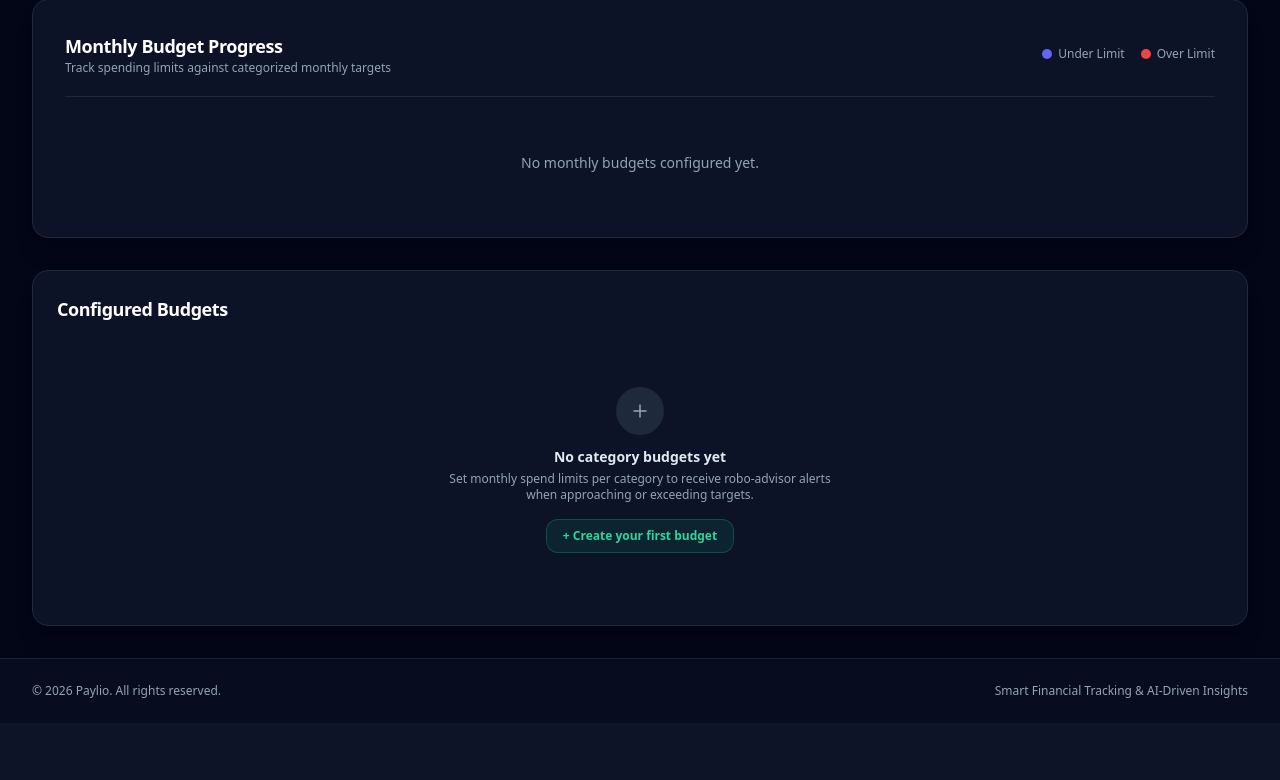
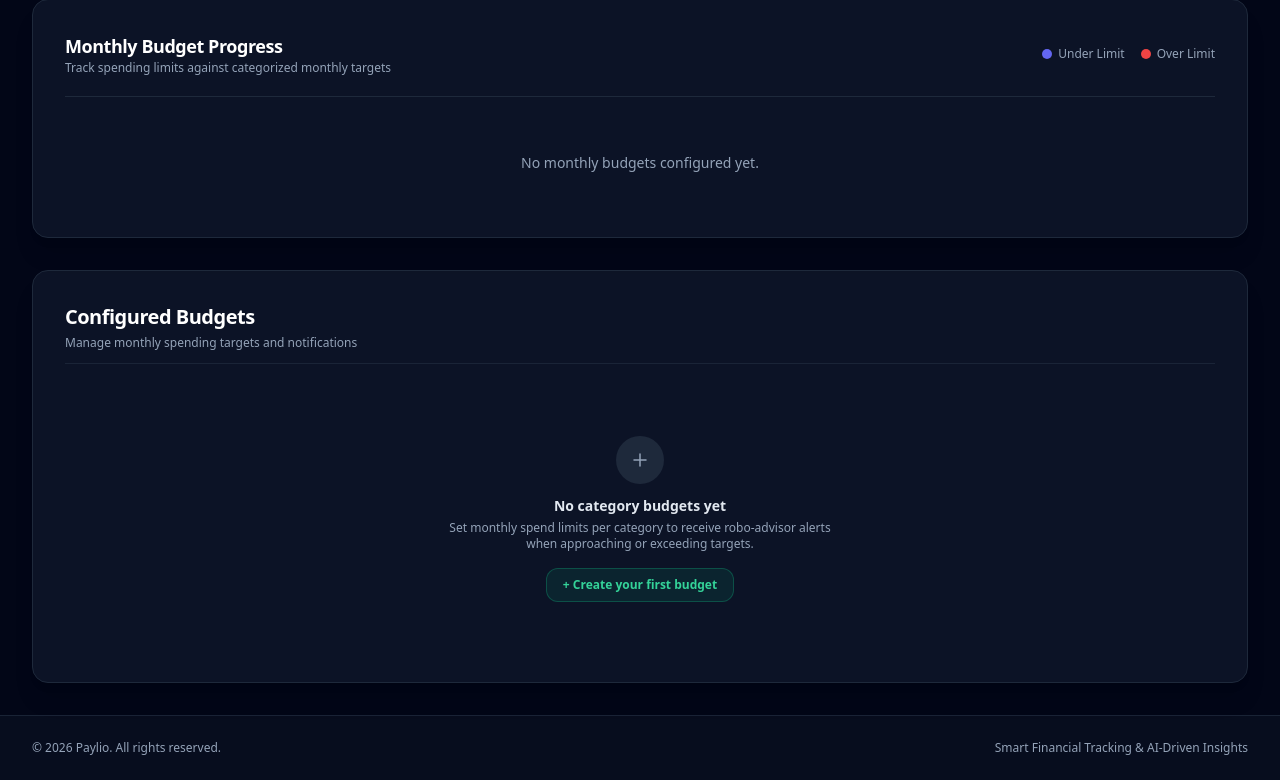
Before and after one commit to jul2264/Paylio, a Django app: page /budgets/ in a window 1280 px wide. Shown: the part 215-995 px from the top of the page. Before the commit the page ends 913 px from the top, so only its background shows below. Run offline with Django 5.2, Linux system fonts and the light colour scheme; the visitor is signed in with stand-in values (Sample User, id 1); data comes from the database, SQL or seed files in the repository; data that the repository does not hold is empty; style sheets or scripts are compiled from the project's sources; parts of the project's set-up code (start-up, migrations or seed data) failed here and were passed over.

Commit message:
feat: add budget list template for managing category spending limits

```diff
--- a/templates/budgets/list.html
+++ b/templates/budgets/list.html
@@ -33,25 +33,38 @@
     </div>
 
     <!-- Manage Budgets Card List -->
-    <div class="bg-slate-900/80 border border-slate-800 rounded-2xl p-6 shadow-xl">
-        <h2 class="text-lg font-bold text-white mb-4 tracking-tight">Configured Budgets</h2>
+    <div class="bg-slate-900/80 border border-slate-800 rounded-2xl p-6 sm:p-8 shadow-xl">
+        <div class="flex items-center justify-between mb-6 pb-3 border-b border-slate-800/80">
+            <div>
+                <h2 class="text-xl font-bold text-white tracking-tight">Configured Budgets</h2>
+                <p class="text-xs text-slate-400 mt-1">Manage monthly spending targets and notifications</p>
+            </div>
+            {% if budgets %}
+            <span class="text-xs font-semibold px-3 py-1 rounded-full bg-slate-800 text-slate-300 border border-slate-700/60">
+                {{ budgets|length }} Active
+            </span>
+            {% endif %}
+        </div>
 
         {% if budgets %}
-        <div class="divide-y divide-slate-800/60">
+        <div class="space-y-3">
             {% for budget in budgets %}
-            <div class="py-4 flex flex-col sm:flex-row sm:items-center justify-between gap-4">
-                <div class="flex items-center space-x-3">
-                    <div class="w-10 h-10 rounded-xl bg-slate-800 flex items-center justify-center font-bold text-emerald-400 border border-slate-700/60">
+            <div class="flex items-center justify-between p-4 sm:p-5 rounded-xl bg-slate-800/40 hover:bg-slate-800/70 border border-slate-800/80 hover:border-slate-700/80 transition-all duration-200">
+                <div class="flex items-center gap-4 min-w-0">
+                    <div class="w-12 h-12 rounded-xl bg-slate-800 flex items-center justify-center font-bold text-lg text-emerald-400 border border-slate-700/60 shadow-inner shrink-0">
                         {{ budget.category.name|slice:":1" }}
                     </div>
-                    <div>
-                        <div class="text-base font-semibold text-white">{{ budget.category.name }}</div>
-                        <div class="text-xs text-slate-400">Monthly Cap: <span class="text-slate-200 font-medium">₹{{ budget.monthly_limit|floatformat:2 }}</span></div>
+                    <div class="flex flex-col justify-center min-w-0">
+                        <div class="text-base font-semibold text-white tracking-wide truncate">{{ budget.category.name }}</div>
+                        <div class="text-xs text-slate-400 mt-1 flex items-center gap-1.5 flex-wrap">
+                            <span>Monthly Cap:</span>
+                            <span class="text-slate-200 font-semibold">₹{{ budget.monthly_limit|floatformat:2 }}</span>
+                        </div>
                     </div>
                 </div>
-                <div class="flex items-center gap-3">
+                <div class="flex items-center gap-3 shrink-0 ml-4">
                     <a href="{% url 'budgets:delete' budget.id %}"
-                       class="px-3 py-1.5 rounded-lg text-xs font-medium text-rose-400 hover:text-rose-300 hover:bg-rose-500/10 border border-rose-500/20 transition-colors">
+                       class="px-3.5 py-2 rounded-lg text-xs font-medium text-rose-400 hover:text-rose-300 hover:bg-rose-500/10 border border-rose-500/20 active:scale-95 transition-all">
                         Delete
                     </a>
                 </div>
```
Also changed, not shown: 3 other files.
